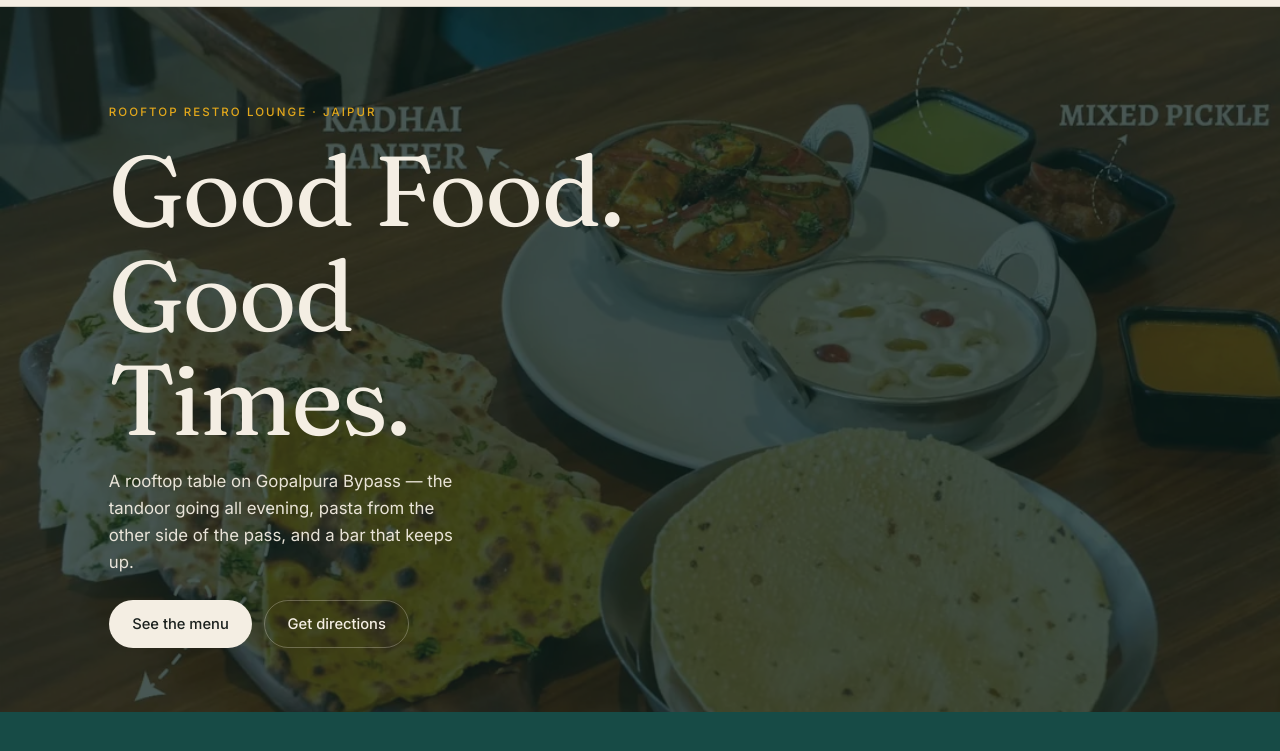
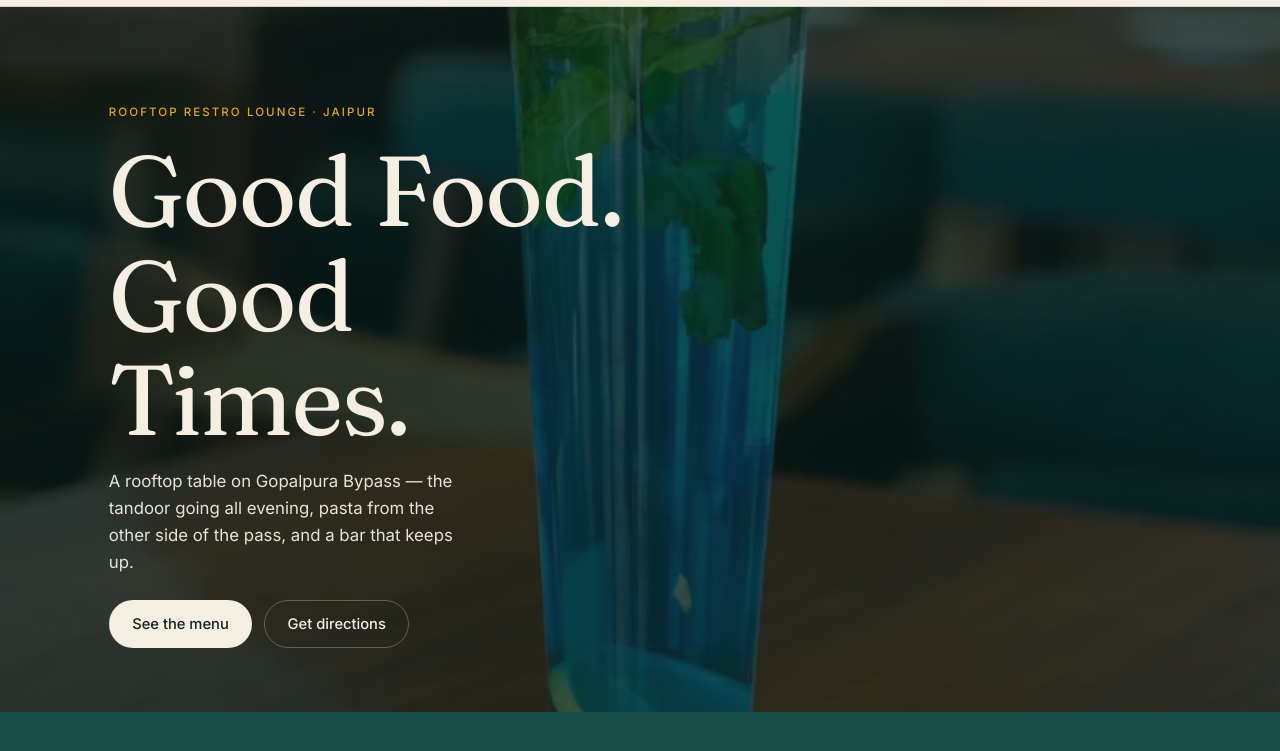
Before and after one commit to madhavraj840/masala-trails, a plain HTML site: page index.html in a window 1280 px wide. Shown: the part 53-804 px from the top of the page. Drawn offline with Linux system fonts and the light colour scheme.

Commit message:
Update index.html

```diff
--- a/index.html
+++ b/index.html
@@ -38,7 +38,7 @@
 
   <!-- Hero -->
   <section class="hero">
-    <img class="hero__img" src="images/thali.webp" alt="Kadhai paneer with naan, papad, raita and chutneys on a walnut table at Masala Trails" width="1100" height="1375" fetchpriority="high">
+    <img class="hero__img" src="images/blue-lagoon.webp" alt="Kadhai paneer with naan, papad, raita and chutneys on a walnut table at Masala Trails" width="1100" height="1375" fetchpriority="high">
     <div class="hero__body">
       <p class="eyebrow eyebrow--light">Rooftop restro lounge &middot; Jaipur</p>
       <h1>Good Food.<br>Good Times.</h1>
```
